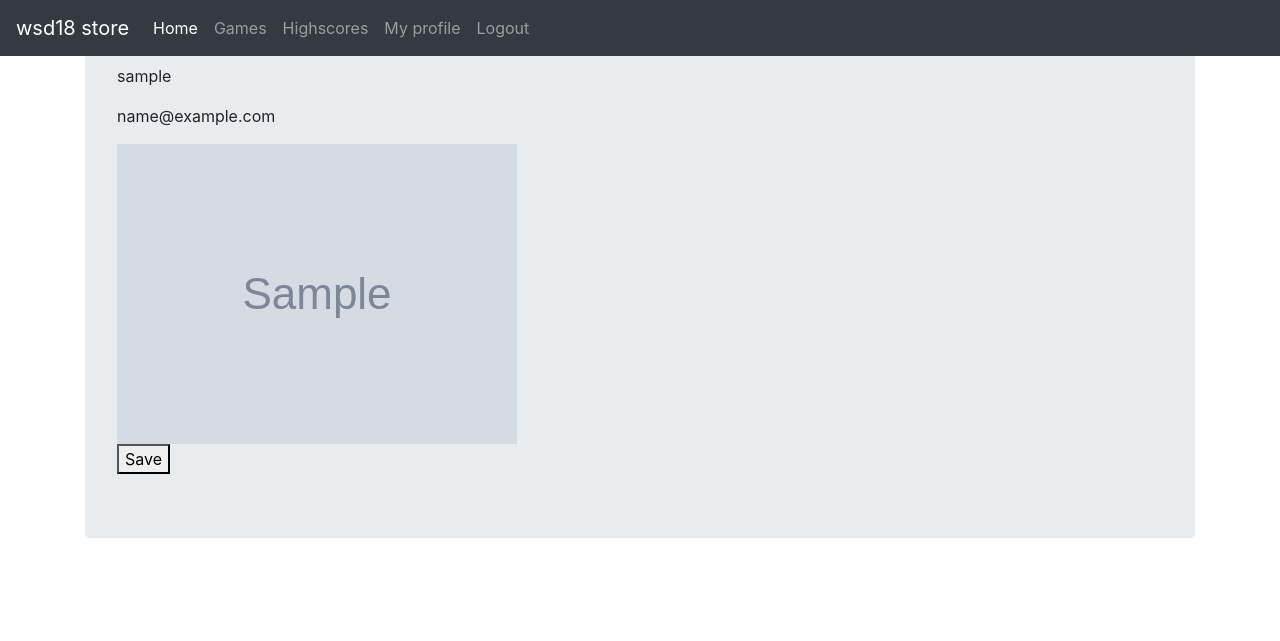
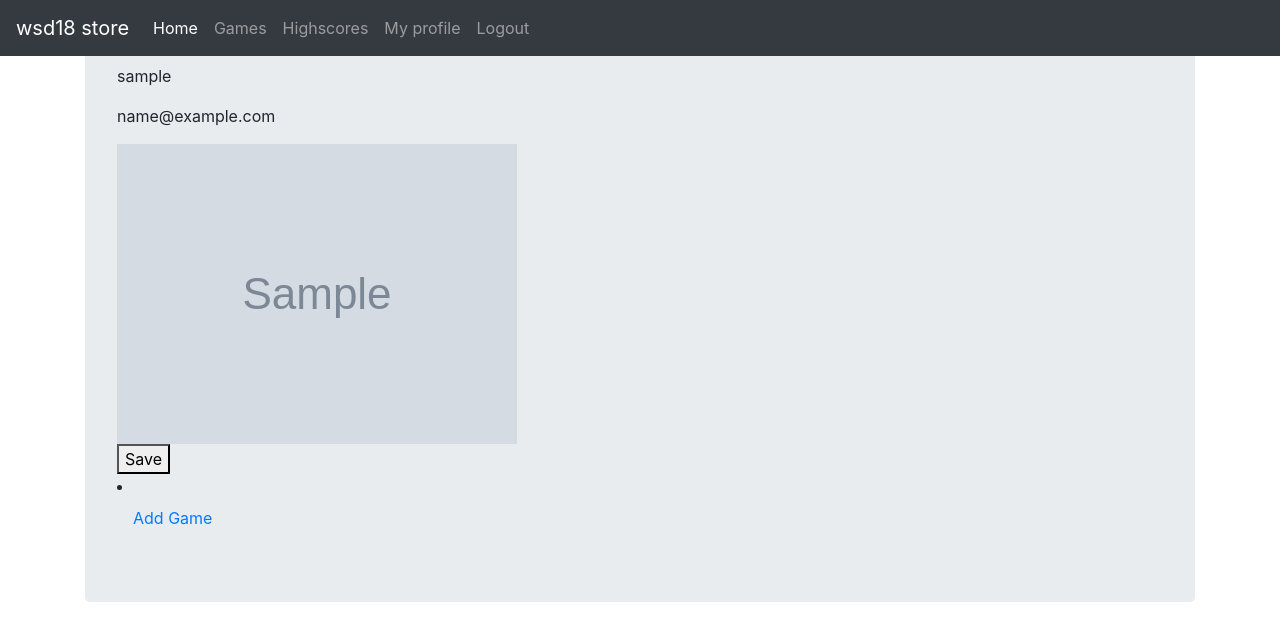
Before and after one commit to LVK-96/WSD-project, a Django app: page /users/myprofile in a window 1280 px wide. Shown: the top 641 px of the page. Run offline with Django 3.2, Linux system fonts and the light colour scheme; a user stored in the database is signed in; tables that the repository leaves empty hold one stand-in row (values such as "Sample post"); grey boxes marked "Sample" are stand-in pictures; some libraries are stand-ins or nearby versions.

Commit message:
added addgame link to dev profile page

```diff
--- a/wsd_project/templates/users/profile.html
+++ b/wsd_project/templates/users/profile.html
@@ -12,4 +12,9 @@
     {{ p_form }}
     <button type="submit">Save</button>
 </form>
+{% if user.isdev %}
+<li class="nav-item">
+    <a class="nav-link" href="{% url 'addgame' %}">Add Game</a>
+</li>
+{% endif %}
 {% endblock %}
--- a/wsd_project/users/models.py
+++ b/wsd_project/users/models.py
@@ -8,6 +8,11 @@ class CustomUser(AbstractUser):
     email = models.EmailField(unique=True)
     username = models.CharField(blank=True, unique=True ,null=True, max_length=150)
     is_dev = models.BooleanField(default = False)
+    def isdev(self):
+        if (self.is_dev):
+            return True
+        else:
+            return False
 
 class Profile(models.Model):
     user = models.OneToOneField(CustomUser, on_delete=models.CASCADE)
```
